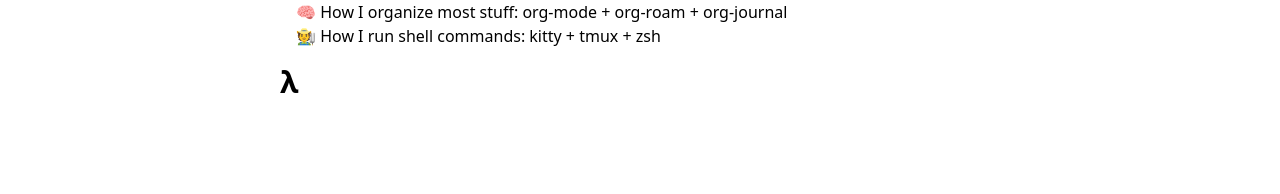
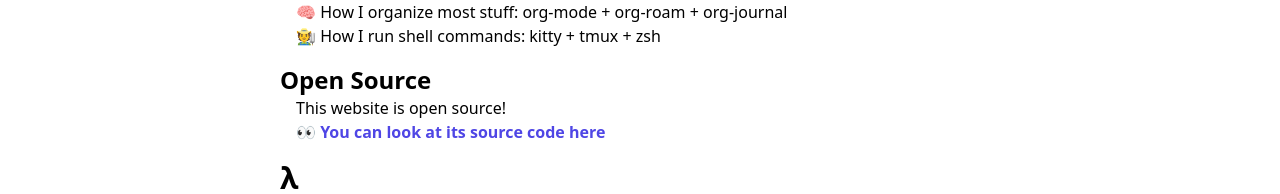
Before and after one commit to mewfree/damien-personal-blog, a Next.js app: page /about in a window 1280 px wide. Shown: the part 612-806 px from the top of the page. Built offline with nearby package versions, Linux system fonts and the light colour scheme; what typography-theme-noriega would draw is missing.

Commit message:
open source about page

```diff
--- a/pages/about.js
+++ b/pages/about.js
@@ -48,6 +48,17 @@
         </div>
         <div>🧑‍🌾 How I run shell commands: kitty + tmux + zsh</div>
       </div>
+      <div className="text-2xl font-bold mt-4">Open Source</div>
+      <div className="pl-4">
+        <div>This website is open source!</div>
+        <div>
+          <Link href="https://github.com/mewfree/damien-personal-blog">
+            <a className="font-semibold text-indigo-600 no-underline hover:text-black">
+              👀 You can look at its source code here
+            </a>
+          </Link>
+        </div>
+      </div>
       <div className="text-3xl font-bold mt-4">λ</div>
     </Layout>
   );
```
